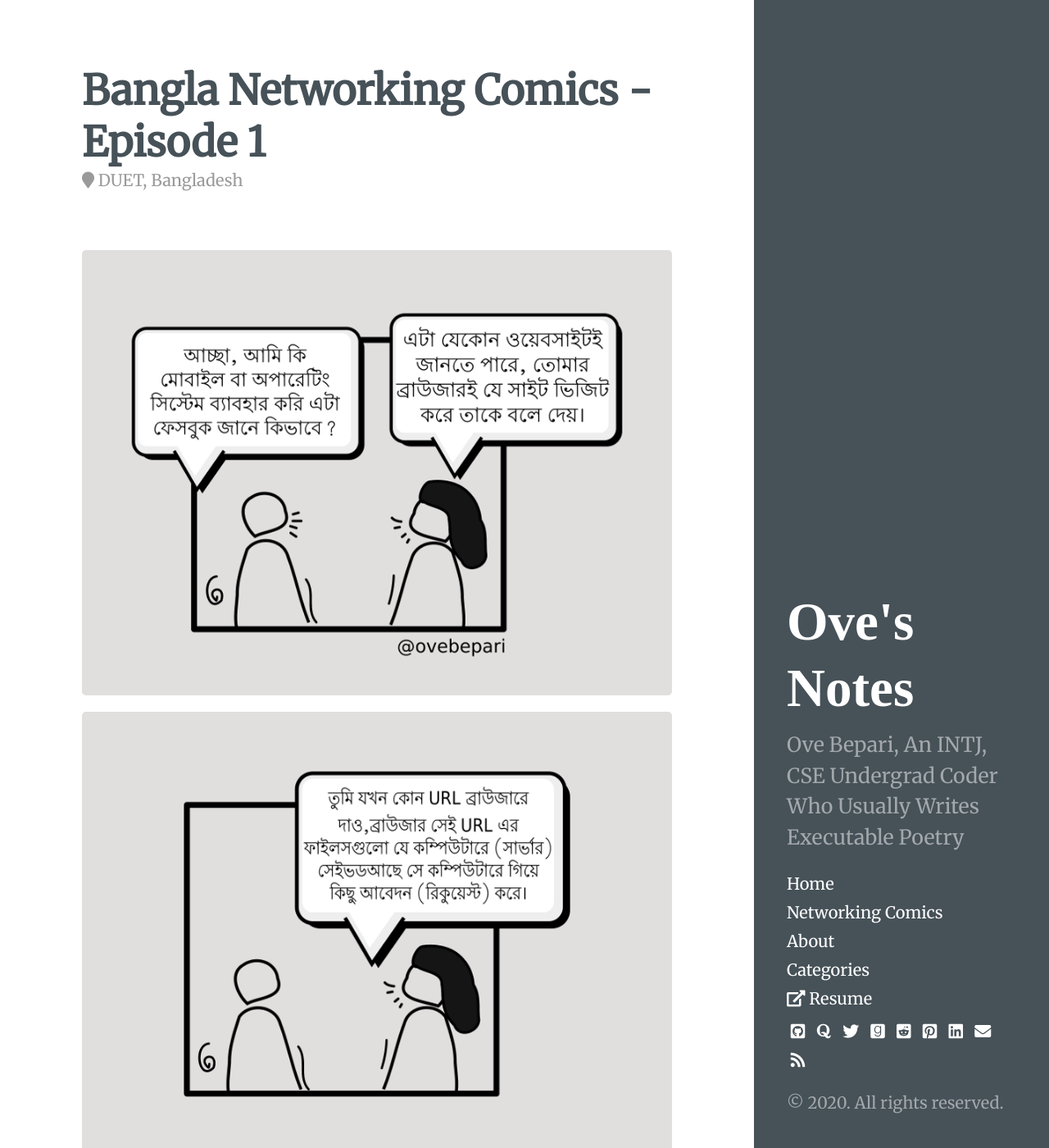
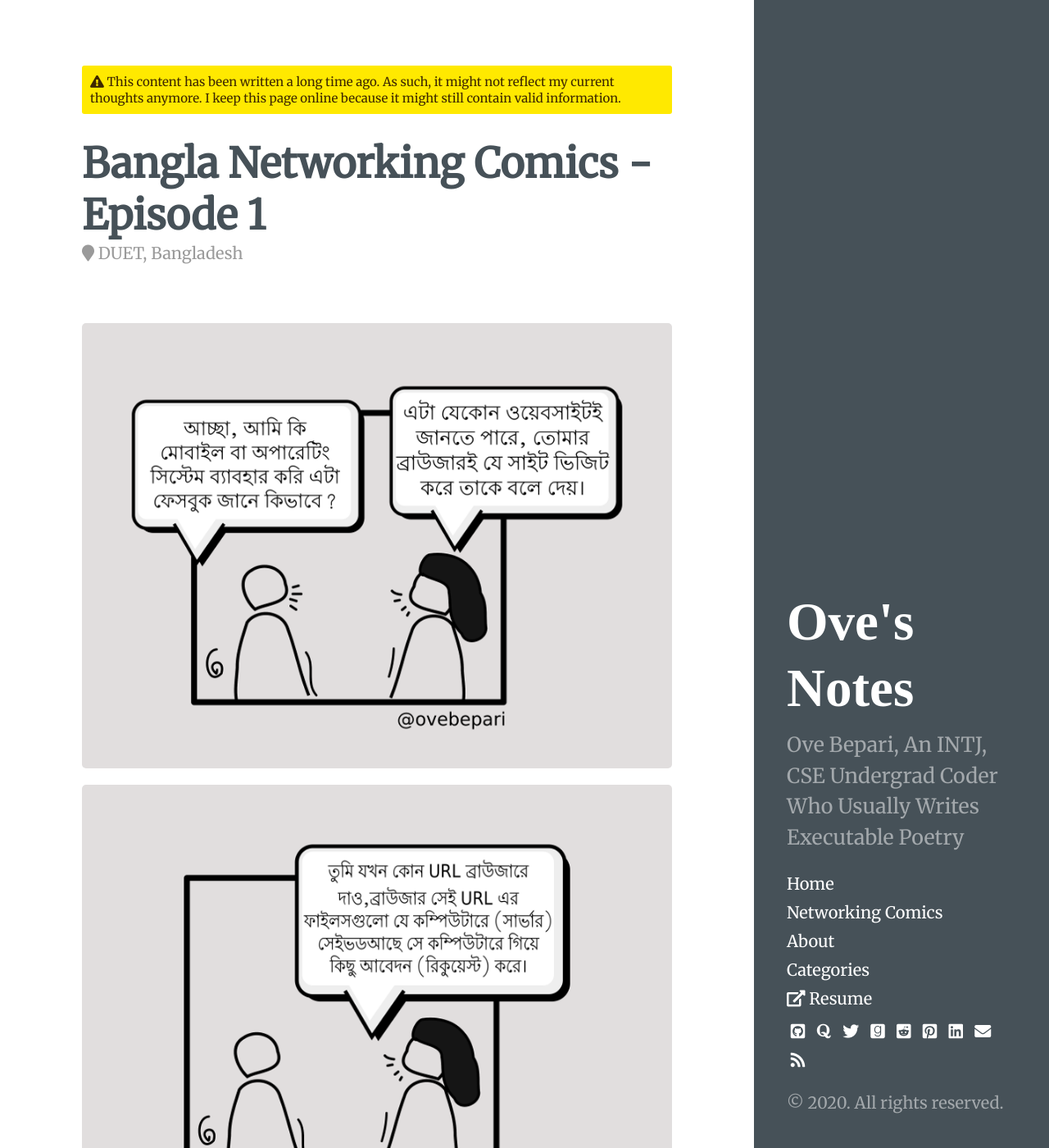
Before and after one commit to ovebepari/ovebepari.github.io, a Jekyll site: the page built from Networking_Comics/episode_001.md, in a window 1280 px wide and 1400 px high. Shown: the whole window at 82% size. Built offline with Jekyll 4.4.1, drawn with Linux system fonts in a browser that asks for light colours; comment, search, counter and statistics services are not loaded.

Commit message:
Added deprecation message

```diff
--- a/_layouts/post.html
+++ b/_layouts/post.html
@@ -3,6 +3,18 @@
 ---
 
 <div class="post">
+
+  {% assign pageYear = page.date | date: "%Y" | minus: 2019 %}
+  {% if pageYear < 0 %}
+    <p class="deprecation-notice">
+      <i class="fas fa-exclamation-triangle"></i>  This content has been written a long time
+      ago. As such, it might not reflect my current thoughts anymore. I keep this
+      page online because it might still contain valid information.
+  </p>
+  {% endif %}
+
+
+
   <h1 class="post-title">{{ page.title }}</h1>
 
   <span class="post-date">
--- a/public/css/hyde.css
+++ b/public/css/hyde.css
@@ -342,3 +342,13 @@
     margin: 0 auto;
     display: block;
 }
+
+.deprecation-notice {
+    background-color: #ffe900;
+    border-radius: 3px;
+    color: #3e2800;
+    font-size: 15px;
+    line-height: 1.3;
+    margin-bottom: 1.5rem;
+    padding: 10px;
+}
```
